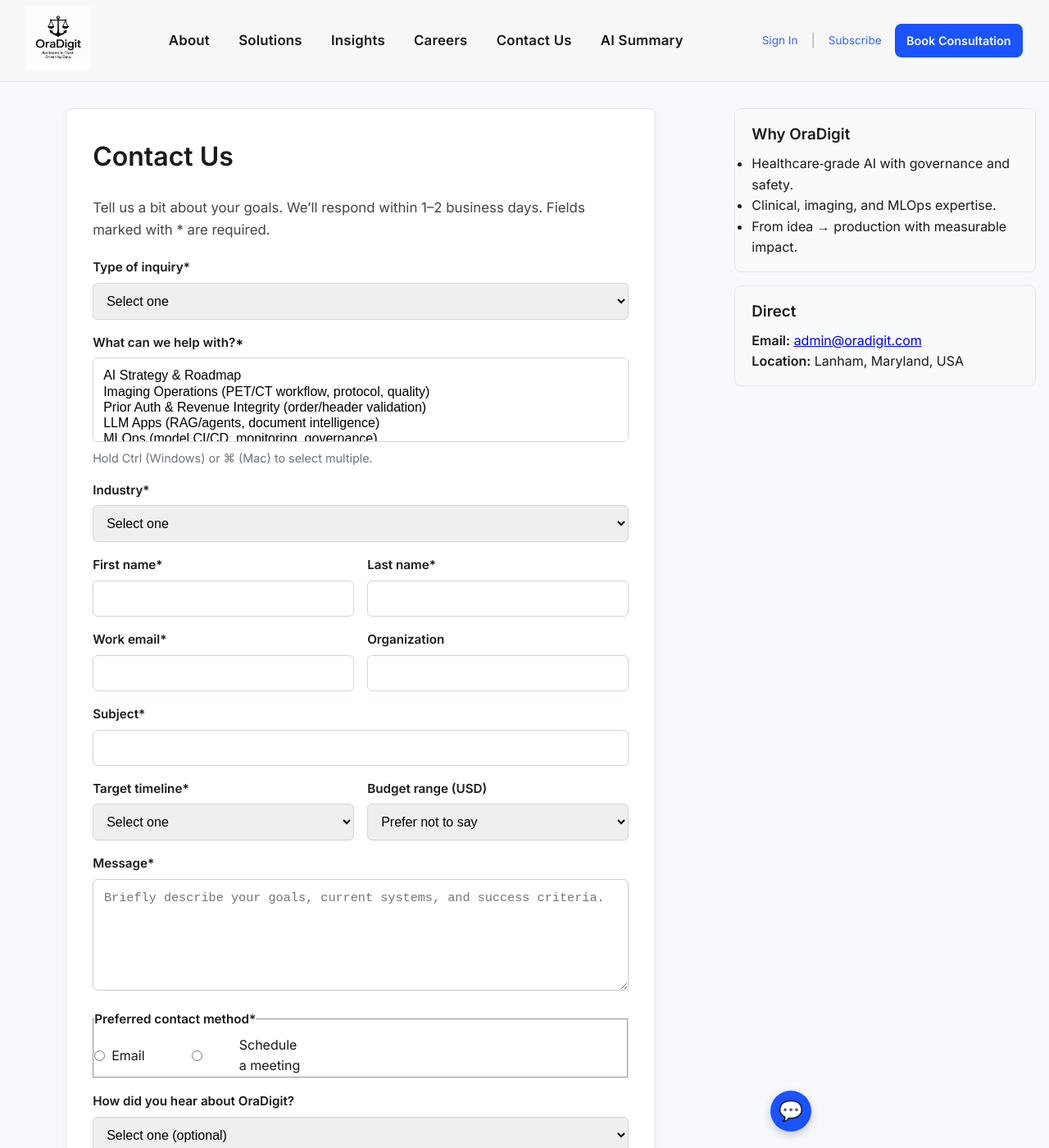
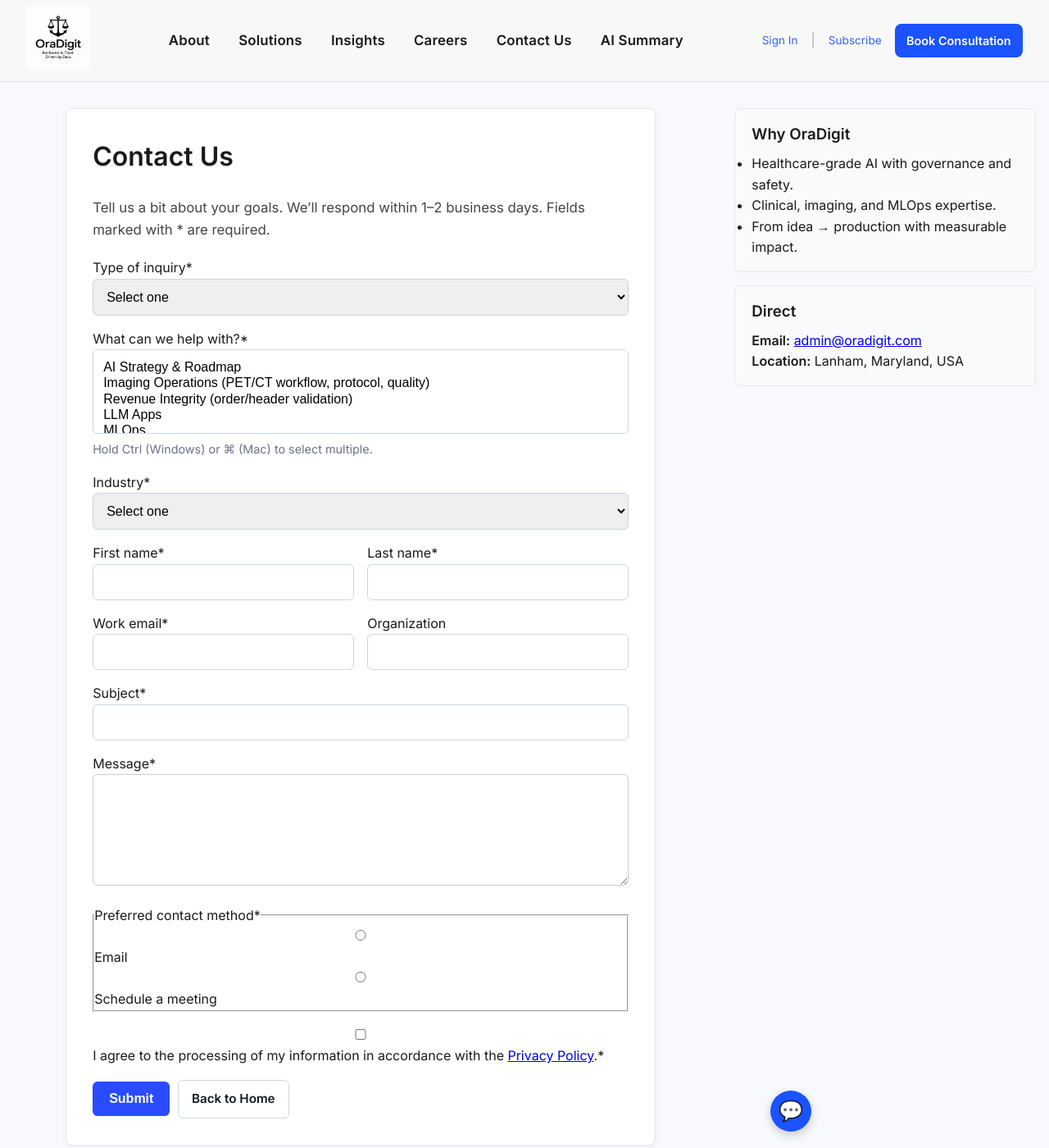
Before and after one commit to DataForSolution/oradigit-site, a Jekyll site: the page built from contact.html, in a window 1280 px wide and 1400 px high. Shown: the whole window at 82% size. Built offline with Jekyll 4.4.1, drawn with Linux system fonts in a browser that asks for light colours; some of the changed text lies outside the part shown.

Commit message:
feat(contact): upgrade contact page with dual-mode form (FormSubmit + Firebase), professional layout

```diff
--- a/contact.html
+++ b/contact.html
@@ -14,21 +14,21 @@
       Fields marked with * are required.
     </p>
 
-    <!--
-      Keeps your current pipeline:
-      - FormSubmit posts to admin@oradigit.com (Zoho receives)
-      - Redirects to /thank-you
-    -->
-    <form action="https://formsubmit.co/admin@oradigit.com" method="POST" class="contact-form" novalidate>
+    <!-- Dual-mode form: FormSubmit → email + optional Firebase write -->
+    <form id="contactForm"
+          action="https://formsubmit.co/admin@oradigit.com"
+          method="POST"
+          class="contact-form"
+          novalidate>
       <!-- Hidden (FormSubmit) -->
       <input type="hidden" name="_captcha" value="false">
       <input type="hidden" name="_next" value="https://oradigit.com/thank-you/">
       <input type="hidden" name="_subject" value="OraDigit Contact Form Submission">
       <input type="text" name="_honey" style="display:none" tabindex="-1" autocomplete="off">
 
-      <!-- Type of Inquiry -->
+      <!-- Inquiry type -->
       <div class="form-group">
-        <label class="form-label" for="inquiry">Type of inquiry*</label>
+        <label for="inquiry">Type of inquiry*</label>
         <select id="inquiry" name="inquiry" required>
           <option value="" disabled selected>Select one</option>
           <option>Project / Consulting</option>
@@ -39,28 +39,26 @@
         </select>
       </div>
 
-      <!-- What We Do (Service interest) -->
+      <!-- Services -->
       <div class="form-group">
-        <label class="form-label" for="services">What can we help with?*</label>
-        <select id="services" name="services[]" multiple required aria-describedby="services-help">
+        <label for="services">What can we help with?*</label>
+        <select id="services" name="services[]" multiple required>
           <option value="ai-strategy">AI Strategy & Roadmap</option>
           <option value="imaging-ops">Imaging Operations (PET/CT workflow, protocol, quality)</option>
-          <option value="revenue-integrity">Prior Auth & Revenue Integrity (order/header validation)</option>
-          <option value="llm-apps">LLM Apps (RAG/agents, document intelligence)</option>
-          <option value="mlops">MLOps (model CI/CD, monitoring, governance)</option>
-          <option value="data-platform">Data Platform (FHIR/HL7, pipelines, quality, lineage)</option>
-          <option value="digital-twins">Digital Twins & Simulation</option>
-          <option value="iot">IoT / Telemetry & Asset Analytics</option>
+          <option value="revenue-integrity">Revenue Integrity (order/header validation)</option>
+          <option value="llm-apps">LLM Apps</option>
+          <option value="mlops">MLOps</option>
+          <option value="data-platform">Data Platform</option>
+          <option value="digital-twins">Digital Twins</option>
+          <option value="iot">IoT / Asset Analytics</option>
           <option value="training">Upskilling & Training</option>
         </select>
-        <small id="services-help" class="hint">
-          Hold Ctrl (Windows) or ⌘ (Mac) to select multiple.
-        </small>
+        <small class="hint">Hold Ctrl (Windows) or ⌘ (Mac) to select multiple.</small>
       </div>
 
       <!-- Industry -->
       <div class="form-group">
-        <label class="form-label" for="industry">Industry*</label>
+        <label for="industry">Industry*</label>
         <select id="industry" name="industry" required>
           <option value="" disabled selected>Select one</option>
           <option>Healthcare</option>
@@ -73,108 +71,59 @@
         </select>
       </div>
 
-      <!-- Name -->
+      <!-- Name + Org -->
       <div class="form-row">
         <div class="form-group">
-          <label class="form-label" for="first_name">First name*</label>
-          <input type="text" id="first_name" name="first_name" autocomplete="given-name" required>
+          <label for="first_name">First name*</label>
+          <input type="text" id="first_name" name="first_name" required>
         </div>
         <div class="form-group">
-          <label class="form-label" for="last_name">Last name*</label>
-          <input type="text" id="last_name" name="last_name" autocomplete="family-name" required>
+          <label for="last_name">Last name*</label>
+          <input type="text" id="last_name" name="last_name" required>
         </div>
       </div>
 
-      <!-- Email & Organization -->
       <div class="form-row">
         <div class="form-group">
-          <label class="form-label" for="email">Work email*</label>
-          <input type="email" id="email" name="email" autocomplete="email" required>
+          <label for="email">Work email*</label>
+          <input type="email" id="email" name="email" required>
         </div>
         <div class="form-group">
-          <label class="form-label" for="org">Organization</label>
-          <input type="text" id="org" name="organization" autocomplete="organization">
+          <label for="org">Organization</label>
+          <input type="text" id="org" name="organization">
         </div>
       </div>
 
       <!-- Subject -->
       <div class="form-group">
-        <label class="form-label" for="subject">Subject*</label>
+        <label for="subject">Subject*</label>
         <input type="text" id="subject" name="subject" required>
-      </div>
-
-      <!-- Project qualifiers -->
-      <div class="form-row">
-        <div class="form-group">
-          <label class="form-label" for="timeline">Target timeline*</label>
-          <select id="timeline" name="timeline" required>
-            <option value="" disabled selected>Select one</option>
-            <option>ASAP (0–4 weeks)</option>
-            <option>Short term (1–3 months)</option>
-            <option>Mid term (3–6 months)</option>
-            <option>Exploring / Not sure</option>
-          </select>
-        </div>
-        <div class="form-group">
-          <label class="form-label" for="budget">Budget range (USD)</label>
-          <select id="budget" name="budget">
-            <option value="" selected>Prefer not to say</option>
-            <option>Under 25,000</option>
-            <option>25,000 – 75,000</option>
-            <option>75,000 – 150,000</option>
-            <option>150,000+</option>
-          </select>
-        </div>
       </div>
 
       <!-- Message -->
       <div class="form-group">
-        <label class="form-label" for="message">Message*</label>
-        <textarea id="message" name="message" rows="6" placeholder="Briefly describe your goals, current systems, and success criteria." required></textarea>
+        <label for="message">Message*</label>
+        <textarea id="message" name="message" rows="6" required></textarea>
       </div>
 
       <!-- Preferred contact -->
       <fieldset class="form-group">
-        <legend class="form-label">Preferred contact method*</legend>
-        <label class="radio">
-          <input type="radio" name="contact_method" value="email" required> Email
-        </label>
-        <label class="radio">
-          <input type="radio" name="contact_method" value="meeting"> Schedule a meeting
-        </label>
+        <legend>Preferred contact method*</legend>
+        <label><input type="radio" name="contact_method" value="email" required> Email</label>
+        <label><input type="radio" name="contact_method" value="meeting"> Schedule a meeting</label>
       </fieldset>
-
-      <!-- How did you hear about us -->
-      <div class="form-group">
-        <label class="form-label" for="ref">How did you hear about OraDigit?</label>
-        <select id="ref" name="referral">
-          <option value="" selected>Select one (optional)</option>
-          <option>Search engine</option>
-          <option>LinkedIn</option>
-          <option>Conference / Event</option>
-          <option>Referral</option>
-          <option>Other</option>
-        </select>
-      </div>
-
-      <!-- Security validation (simple) -->
-      <div class="form-group">
-        <label class="form-label" for="validation">Security validation*</label>
-        <input type="text" id="validation" name="validation" inputmode="numeric" pattern="[0-9]*" placeholder="Type 7 to verify" required>
-      </div>
 
       <!-- Consent -->
       <div class="form-group consent">
-        <label class="checkbox">
-          <input type="checkbox" name="consent" value="yes" required>
+        <label><input type="checkbox" name="consent" value="yes" required>
           I agree to the processing of my information in accordance with the
           <a href="{{ '/privacy/' | relative_url }}">Privacy Policy</a>.*
         </label>
       </div>
 
       <div class="actions">
-        <button type="submit" class="submit-btn" aria-label="Submit contact request to OraDigit">Submit</button>
-        <a class="btn btn-ghost" href="/" aria-label="Return to OraDigit home">Back to Home</a>
+        <button type="submit" class="submit-btn">Submit</button>
+        <a href="/" class="btn btn-ghost">Back to Home</a>
       </div>
     </form>
   </div>
@@ -183,7 +132,7 @@
     <div class="contact-aside-card">
       <h3>Why OraDigit</h3>
       <ul>
-        <li>Healthcare‑grade AI with governance and safety.</li>
+        <li>Healthcare-grade AI with governance and safety.</li>
         <li>Clinical, imaging, and MLOps expertise.</li>
         <li>From idea → production with measurable impact.</li>
       </ul>
```
Also changed, not shown: other parts of contact.html (+20 -2 lines).
